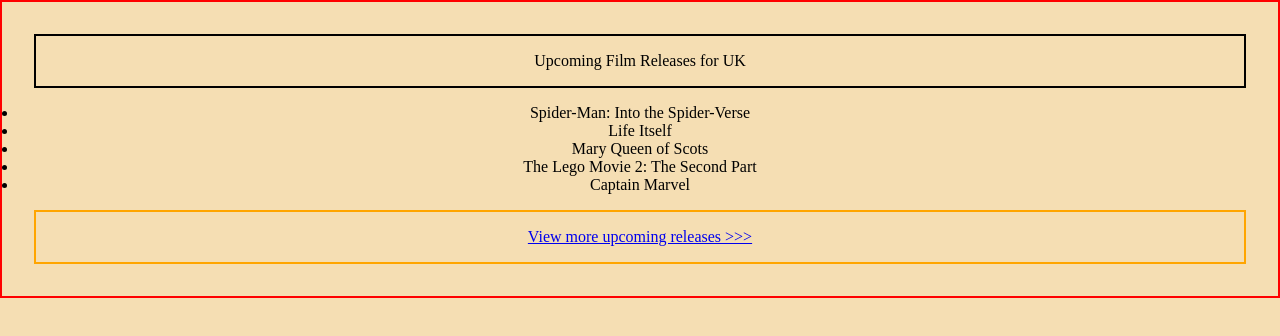
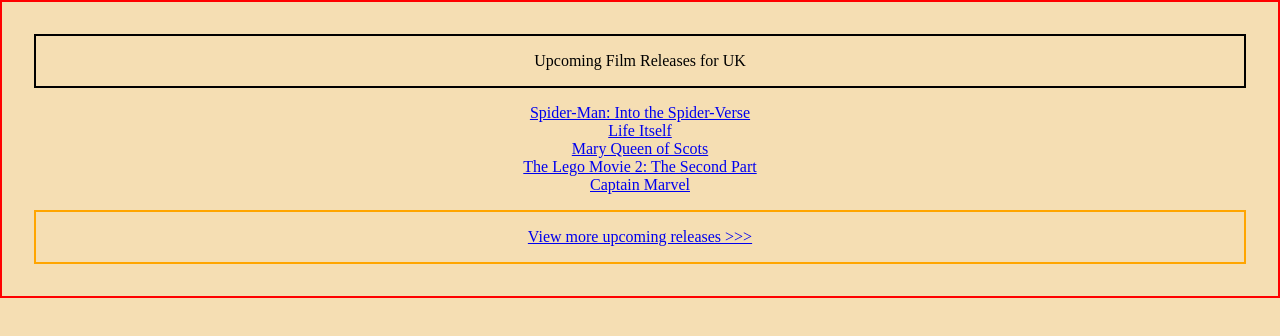
Before and after one commit to stevefaeembra/wk_14_d_1_hw, a React (Create React App) app: page / in a window 1280 px wide. Shown: the top 336 px of the page. Built offline with nearby package versions, Linux system fonts and the light colour scheme.

Commit message:
push movielistitem into its own component

```diff
--- /dev/null
+++ b/src/components/movie-list-item.js
@@ -0,0 +1,18 @@
+import React, { Component } from 'react';
+
+class MovieListItem extends Component {
+
+  render() {
+    return (
+      <div className="movielistitem">
+        <a href={this.props.url}>
+          <div>
+            {this.props.name}
+          </div>
+        </a>
+      </div>
+    );
+  }
+}
+
+export default MovieListItem;
--- a/src/components/movie-list.js
+++ b/src/components/movie-list.js
@@ -1,4 +1,5 @@
 import React, { Component } from 'react';
+import MovieListItem from './movie-list-item';
 
 class MovieList extends Component {
   render() {
@@ -7,7 +8,7 @@
     let allmovies = [];
     this.props.movies.forEach((movie) => {
       movie['key'] = movie.id;
-      let thisMovie = <ul key={movie.id}><li>{movie.name}</li></ul>;
+      let thisMovie = <MovieListItem key={movie.id} name={movie.name} url={movie.url} />
       allmovies.push(thisMovie);
     });
     return (
```
